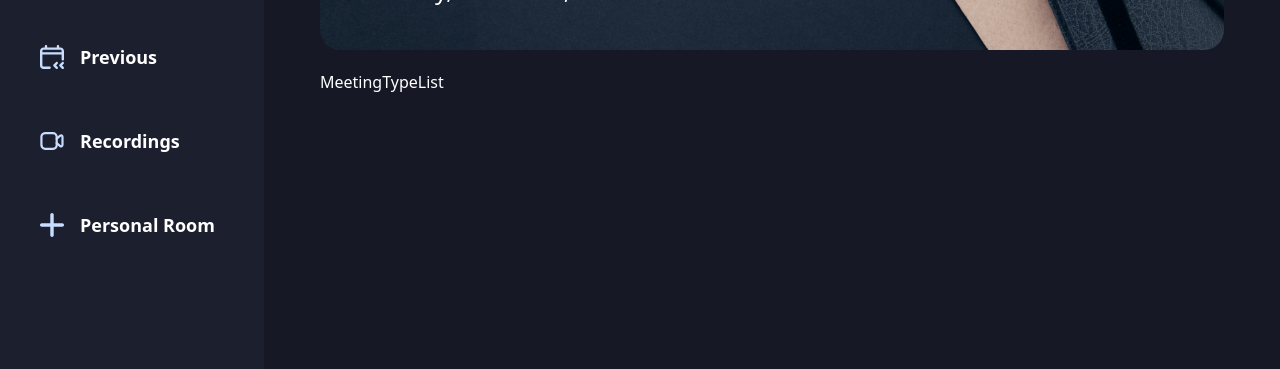
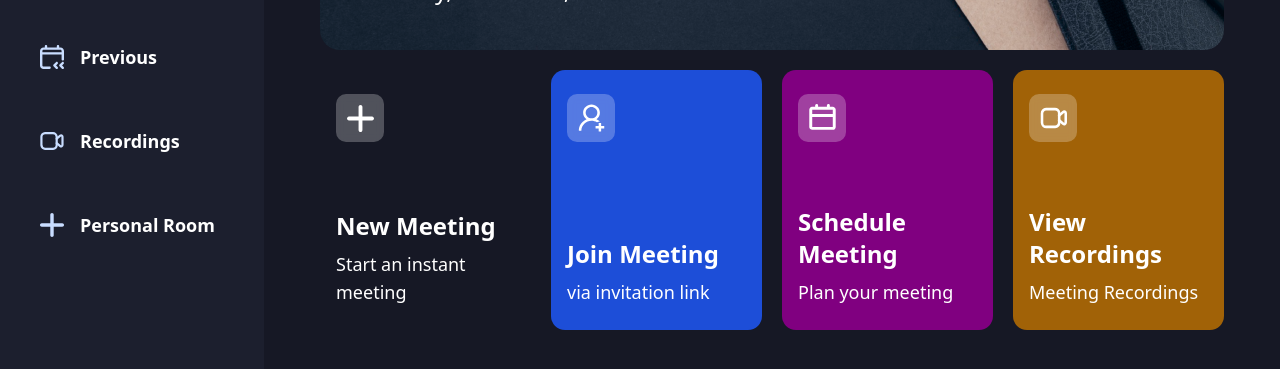
Before and after one commit to Blackie360/pair-coding, a Next.js app: page / in a window 1280 px wide. Shown: the part 253-622 px from the top of the page. Built offline with nearby package versions, Linux system fonts and the light colour scheme; no server answers.

Commit message:
home cards

```diff
--- a/app/globals.css
+++ b/app/globals.css
@@ -12,6 +12,16 @@
   }
 }
 
+.glassmorphism {
+  background: rgba(255, 255, 255, 0.25);
+  backdrop-filter: blur(4px);
+  -webkit-backdrop-filter: blur(4px);
+}
+.glassmorphism2 {
+  background: rgba(18, 17, 17, 0.25);
+  backdrop-filter: blur(8px);
+  -webkit-backdrop-filter: blur(8px);
+}
 @layer base {
   :root {
     --background: 0 0% 100%;
--- /dev/null
+++ b/components/HomeCard.tsx
@@ -0,0 +1,36 @@
+'use client';
+
+import Image from 'next/image';
+
+import { cn } from '@/lib/utils';
+
+interface HomeCardProps {
+  className?: string;
+  img: string;
+  title: string;
+  description: string;
+  handleClick?: () => void;
+}
+
+const HomeCard = ({ className, img, title, description, handleClick }: HomeCardProps) => {
+  return (
+    <section
+      className={cn(
+        'bg-orange-1 px-4 py-6 flex flex-col justify-between w-full xl:max-w-[270px] min-h-[260px] rounded-[14px] cursor-pointer',
+        className
+      )}
+      onClick={handleClick}
+    >
+      <div className="flex-center glassmorphism size-12 rounded-[10px]">
+        <Image src={img} alt="meeting" width={27} height={27} />
+      </div>
+
+      <div className="flex flex-col gap-2">
+        <h1 className="text-2xl font-bold">{title}</h1>
+        <p className="text-lg font-normal">{description}</p>
+      </div>
+    </section>
+  );
+};
+
+export default HomeCard;
--- a/components/MeetingTypeList.tsx
+++ b/components/MeetingTypeList.tsx
@@ -1,8 +1,46 @@
-import React from 'react'
+"use client";
+import { useState } from 'react';
+import { useRouter } from 'next/navigation';
+
+import HomeCard from "./HomeCard";
+
 
 const MeetingTypeList = () => {
+    const router = useRouter();
+    const [meetingState, setMeetingState] = useState<
+    'isScheduleMeeting' | 'isJoiningMeeting' | 'isInstantMeeting' | undefined
+  >(undefined);
   return (
-    <div>MeetingTypeList</div>
+    <section className='grid grid-cols-1 gap-5 md:grid-cols-2 xl:grid-cols-4 '>
+      <HomeCard
+        img="/icons/add-meeting.svg"
+        title="New Meeting"
+        description="Start an instant meeting"
+        handleClick={() => setMeetingState('isInstantMeeting')}
+        />
+         <HomeCard
+        img="/icons/join-meeting.svg"
+        title="Join Meeting"
+        description="via invitation link"
+        className="bg-blue-700"
+        handleClick={() => setMeetingState('isJoiningMeeting')}
+        />
+        <HomeCard
+        img="/icons/schedule.svg"
+        title="Schedule Meeting"
+        description="Plan your meeting"
+        className="bg-purple-1"
+        handleClick={() => setMeetingState('isScheduleMeeting')}
+        />
+         <HomeCard
+        img="/icons/recordings.svg"
+        title="View Recordings"
+        description="Meeting Recordings"
+        className="bg-yellow-700"
+        handleClick={() => router.push('/recordings')}
+        />
+
+    </section>
   )
 }
 
```
